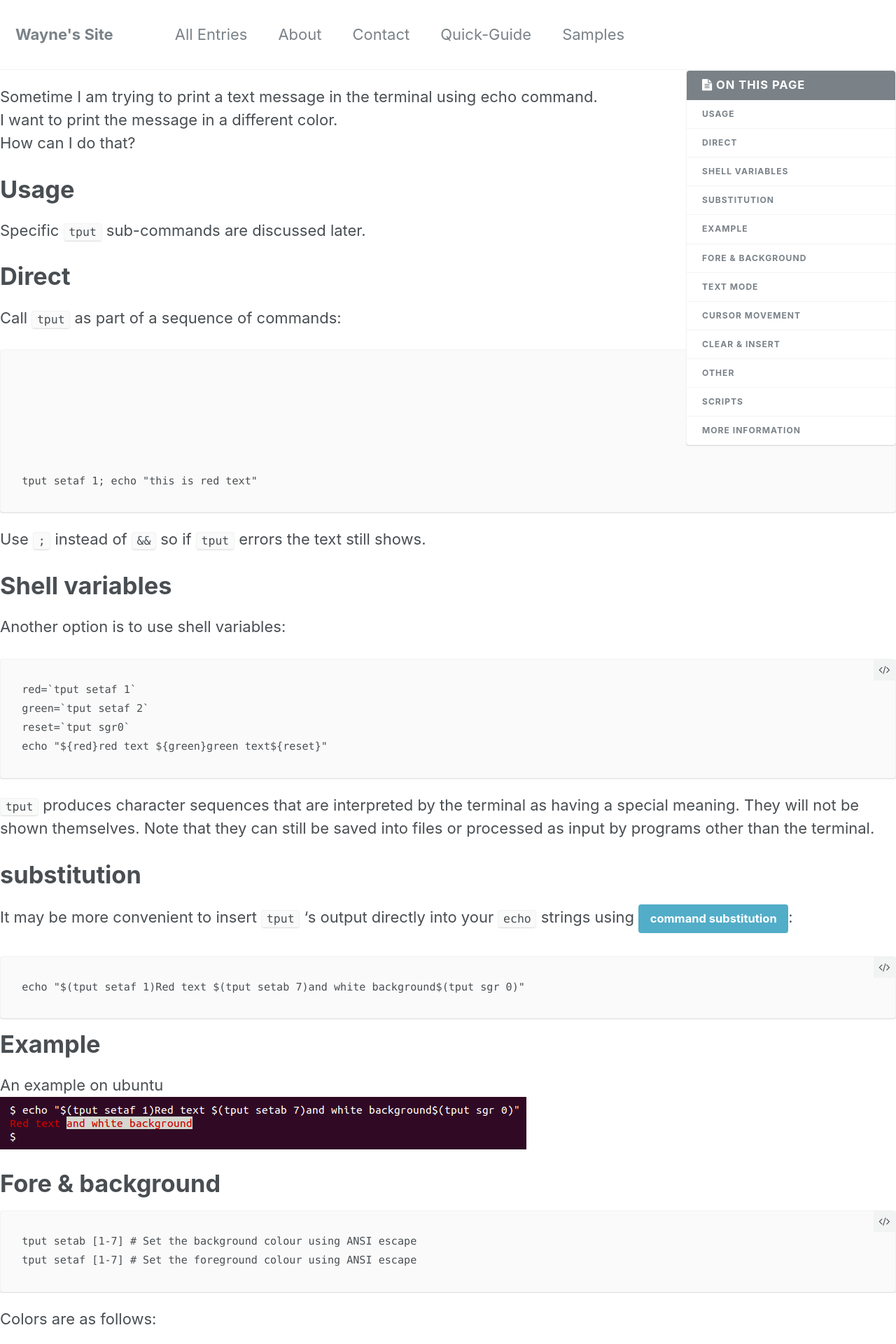
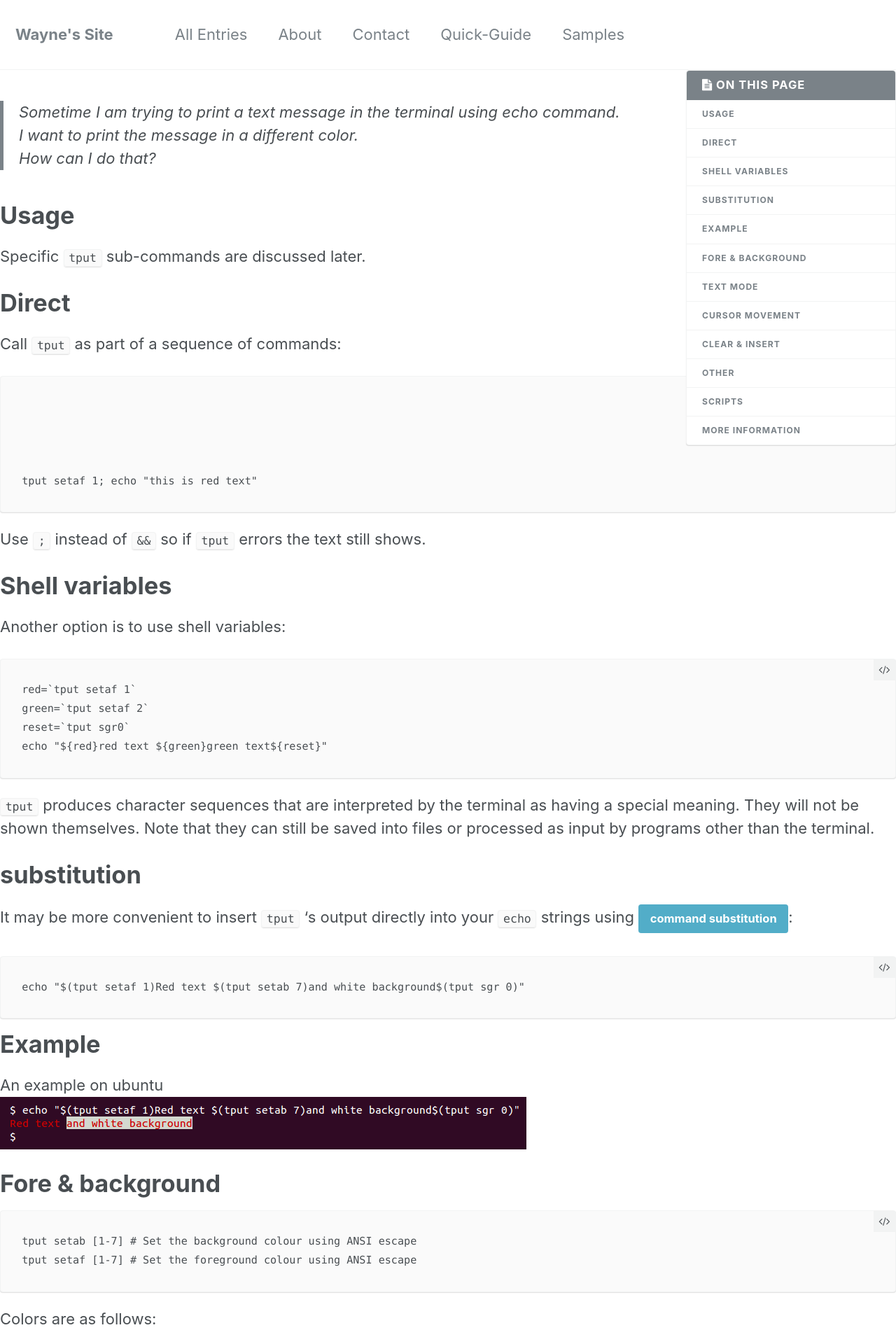
Before and after one commit to element207/element207.github.io, a Jekyll site: the page built from _posts/2018-04-10-Bash-Output-Color-of-echo.md, in a window 1280 px wide. Shown: the top 1920 px of the page at 70% size. Built offline with Jekyll 4.4.1, drawn with Linux system fonts in a browser that asks for light colours; our own code applies the rules of GitHub Pages for plain Markdown files.

```diff
--- a/_posts/2018-04-10-Bash-Output-Color-of-echo.md
+++ b/_posts/2018-04-10-Bash-Output-Color-of-echo.md
@@ -16,7 +16,7 @@ mathjax: true
 
 {% include toc %}
 
-Sometime I am trying to print a text message in the terminal using echo command.
+> Sometime I am trying to print a text message in the terminal using echo command.
 I want to print the message in a different color.
 How can I do that?
 
```
